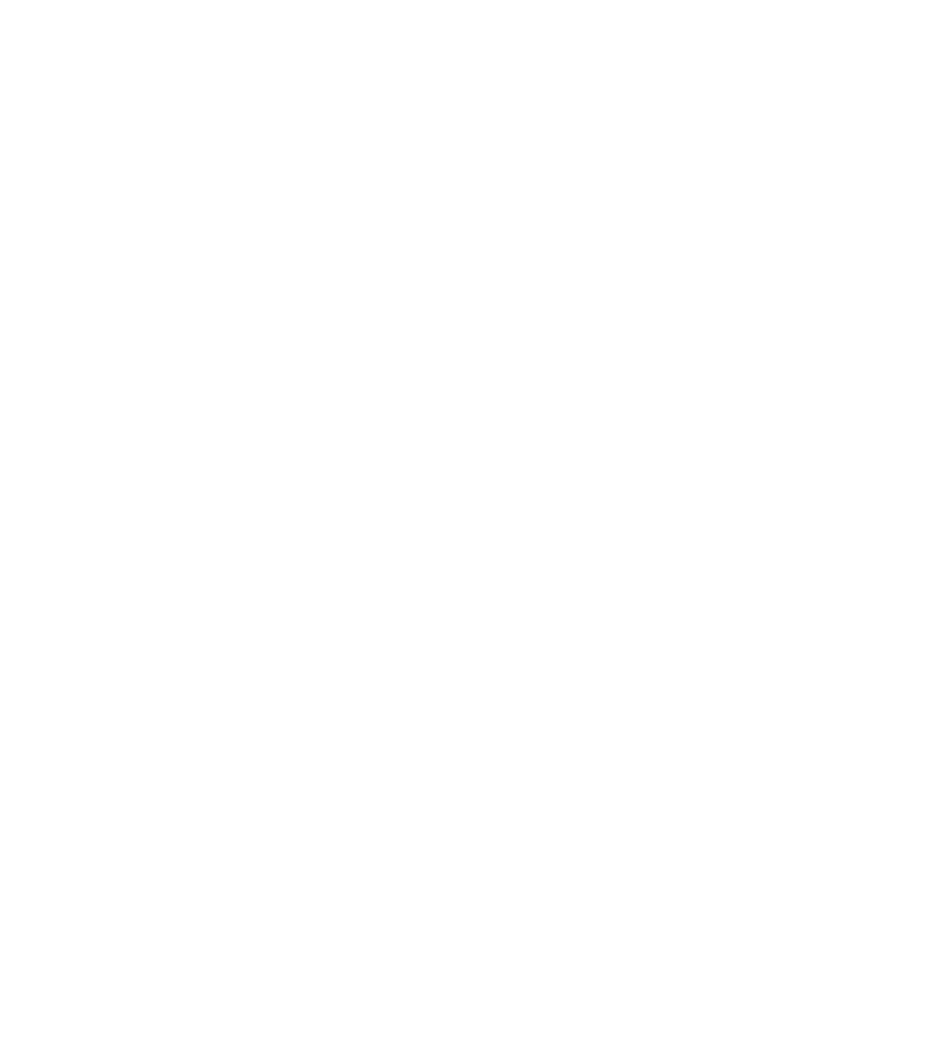
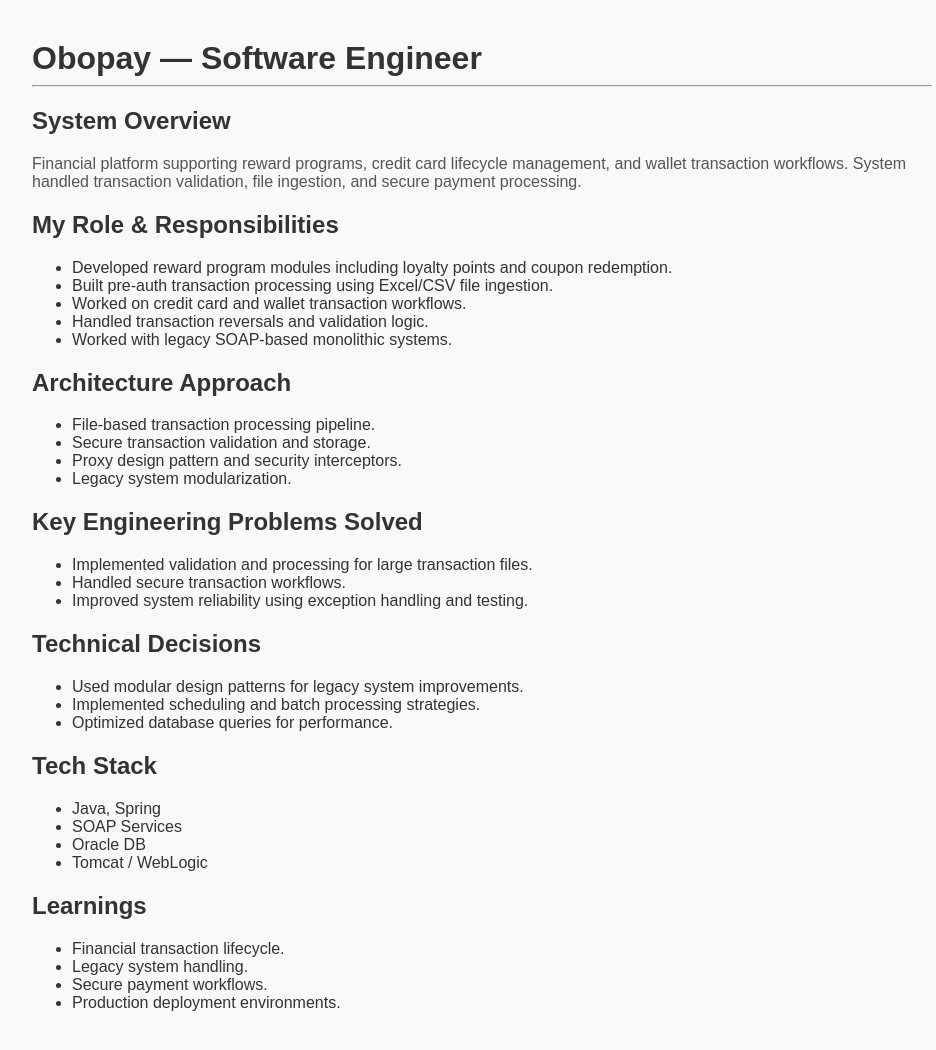
Before and after one commit to bhuvanparashar/bhuvanparashar.github.io, a plain HTML site: page experience/obopay.html in a window 1280 px wide. Shown: the whole page, without its empty margins (158-1094 px from the left). Before the commit the page ends 800 px from the top, so only its background shows below. Drawn offline with Linux system fonts and the light colour scheme.

Commit message:
updated experience and index pages with container div

```diff
--- a/css/style.css
+++ b/css/style.css
@@ -12,3 +12,22 @@ h1 {
 p {
     color: #555;
 }
+
+.container {
+    max-width: 900px;
+    margin: auto;
+}
+
+main {
+    margin-top: 20px;
+}
+
+nav a {
+    text-decoration: none;
+    color: #0077cc;
+    margin-right: 10px;
+}
+
+nav a:hover {
+    text-decoration: underline;
+}
--- a/experience/obopay.html
+++ b/experience/obopay.html
@@ -0,0 +1,72 @@
+<!DOCTYPE html>
+<html lang="en">
+
+<head>
+    <meta charset="UTF-8">
+    <title>Obopay Experience | Bhuvan Parashar</title>
+    <link rel="stylesheet" href="../css/style.css">
+</head>
+
+<body>
+<div class="container">
+<h1>Obopay — Software Engineer</h1>
+
+<hr>
+
+<h2>System Overview</h2>
+<p>
+    Financial platform supporting reward programs, credit card lifecycle management,
+    and wallet transaction workflows. System handled transaction validation,
+    file ingestion, and secure payment processing.
+</p>
+
+<h2>My Role & Responsibilities</h2>
+<ul>
+    <li>Developed reward program modules including loyalty points and coupon redemption.</li>
+    <li>Built pre-auth transaction processing using Excel/CSV file ingestion.</li>
+    <li>Worked on credit card and wallet transaction workflows.</li>
+    <li>Handled transaction reversals and validation logic.</li>
+    <li>Worked with legacy SOAP-based monolithic systems.</li>
+</ul>
+
+<h2>Architecture Approach</h2>
+<ul>
+    <li>File-based transaction processing pipeline.</li>
+    <li>Secure transaction validation and storage.</li>
+    <li>Proxy design pattern and security interceptors.</li>
+    <li>Legacy system modularization.</li>
+</ul>
+
+<h2>Key Engineering Problems Solved</h2>
+<ul>
+    <li>Implemented validation and processing for large transaction files.</li>
+    <li>Handled secure transaction workflows.</li>
+    <li>Improved system reliability using exception handling and testing.</li>
+</ul>
+
+<h2>Technical Decisions</h2>
+<ul>
+    <li>Used modular design patterns for legacy system improvements.</li>
+    <li>Implemented scheduling and batch processing strategies.</li>
+    <li>Optimized database queries for performance.</li>
+</ul>
+
+<h2>Tech Stack</h2>
+<ul>
+    <li>Java, Spring</li>
+    <li>SOAP Services</li>
+    <li>Oracle DB</li>
+    <li>Tomcat / WebLogic</li>
+</ul>
+
+<h2>Learnings</h2>
+<ul>
+    <li>Financial transaction lifecycle.</li>
+    <li>Legacy system handling.</li>
+    <li>Secure payment workflows.</li>
+    <li>Production deployment environments.</li>
+</ul>
+</div>
+</body>
+
+</html>
```
Also changed, not shown: experience/sabpaisa.html (+7 -0 lines), index.html (+4 -0 lines).
